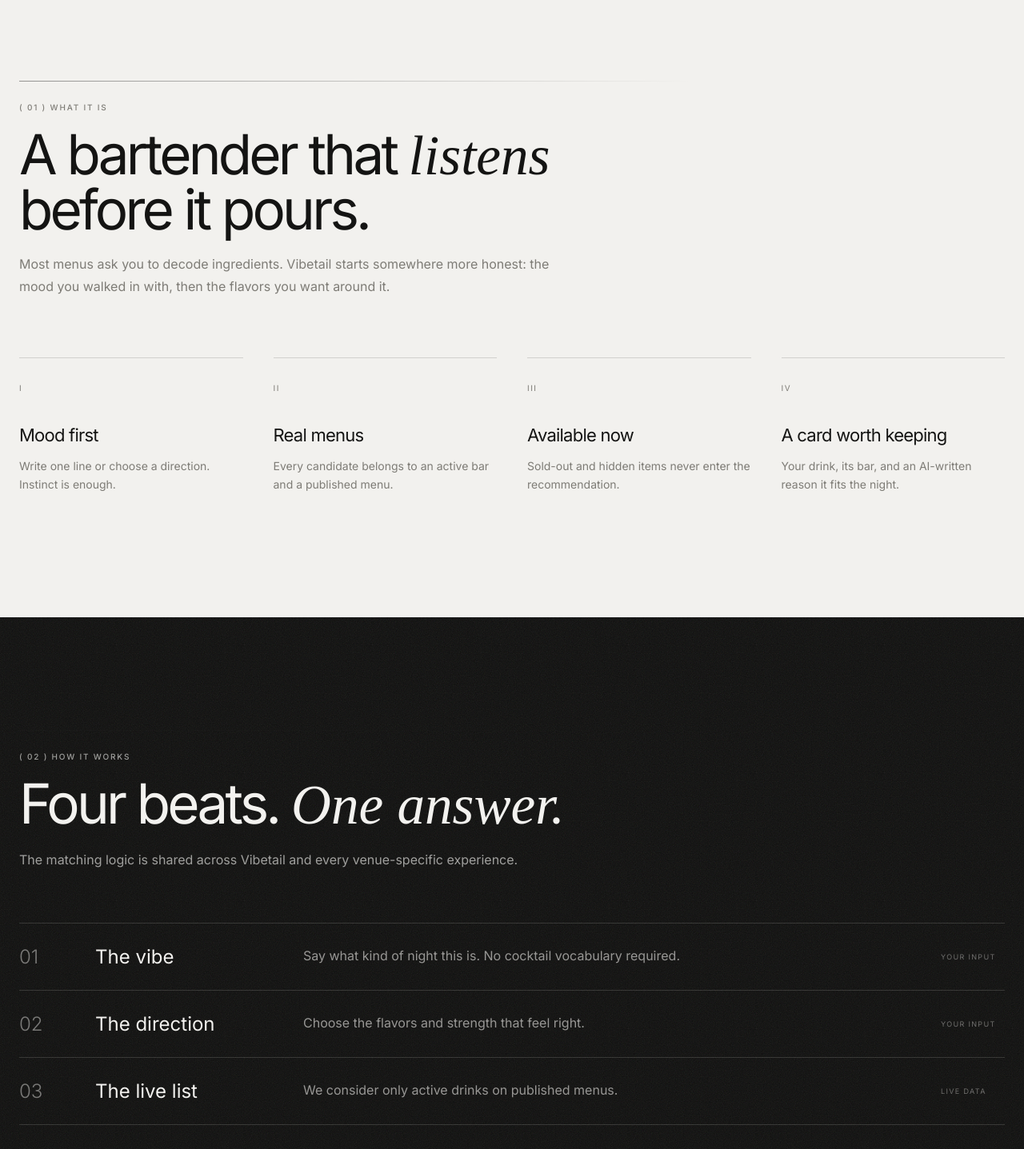
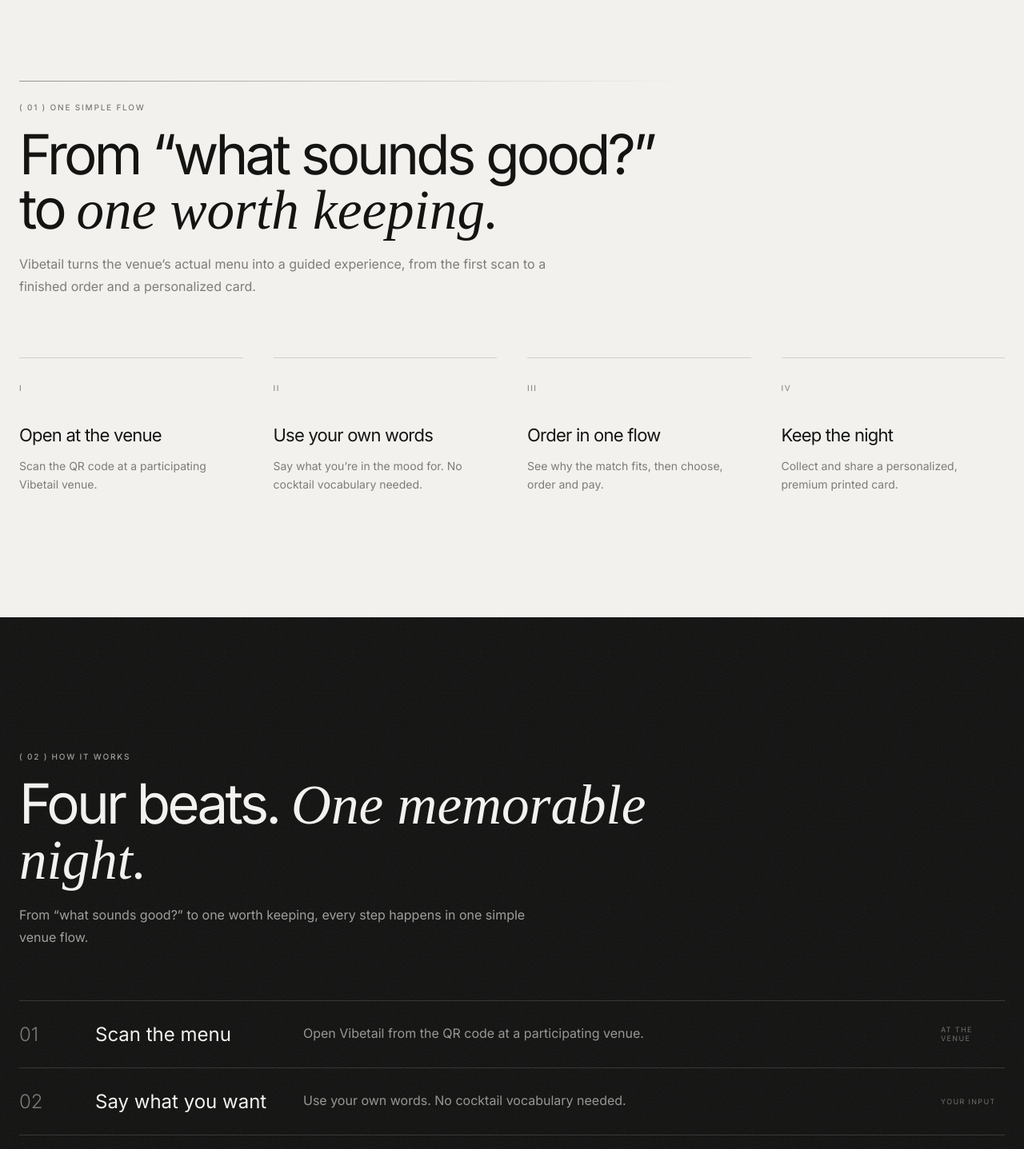
Before and after one commit to daaabing/vibetail-v2, a React (Vite) app in the folder apps/web/: page / in a window 1280 px wide. Shown: the part 840-2277 px from the top of the page at 80% size. Built offline with nearby package versions, Linux system fonts and the light colour scheme; no server answers; a web font is replaced by a local one.

Commit message:
Sync landing page content with Vibetail site

```diff
--- a/apps/web/src/features/platform/pages/LandingPage.tsx
+++ b/apps/web/src/features/platform/pages/LandingPage.tsx
@@ -1,42 +1,34 @@
-import { useEffect, useState } from "react";
-import type { RestaurantDirectoryEntry } from "@vibetail/contracts";
-import { HttpRestaurantClient } from "../../../clients/http-restaurant-client.js";
 import { SiteFooter, SiteHeader } from "../components/SiteHeader.js";
 import { useSeo } from "../useSeo.js";
 
-const client = new HttpRestaurantClient();
-
 const steps = [
-  ["01", "The vibe", "Say what kind of night this is. No cocktail vocabulary required."],
-  ["02", "The direction", "Choose the flavors and strength that feel right."],
-  ["03", "The live list", "We consider only active drinks on published menus."],
-  ["04", "The match", "One real bar, one real pour, and a reason written for you."],
+  ["01", "Scan the menu", "Open Vibetail from the QR code at a participating venue.", "at the venue"],
+  ["02", "Say what you want", "Use your own words. No cocktail vocabulary needed.", "your input"],
+  ["03", "Choose, order, pay", "See why it fits, then complete the order in one flow.", "one flow"],
+  ["04", "Print your keepsake", "Leave with a personalized, premium card made to collect and share.", "take it with you"],
 ] as const;
 
 export function LandingPage() {
-  const [venues, setVenues] = useState<RestaurantDirectoryEntry[]>();
-  const [failed, setFailed] = useState(false);
-  useSeo("Vibetail — Meet the drink you didn't know how to order", "Match your mood with a real drink from a real bar.");
-  useEffect(() => { client.listActiveRestaurants().then(setVenues).catch(() => setFailed(true)); }, []);
+  useSeo("Vibetail — Meet the drink you didn't know how to order", "Tell Vibetail what you're in the mood for, then choose, order and pay from the venue's actual menu.");
 
   return <div className="house-page house-landing"><SiteHeader overlay /><main>
     <section className="landing-hero">
       <div className="landing-hero-media" aria-hidden><img src="/hero.jpg" alt="" /><div className="film-grain" /><img className="landing-drummer" src="/drummer.png" alt="" /></div>
-      <div className="house-shell landing-hero-copy"><h1><em>Meet the drink</em> you didn’t<br />know how to <em>order.</em></h1><p>Tell us how tonight actually feels. Vibetail reads the live menus of independent bars and finds the pour that belongs in this moment.</p><div><a className="house-button house-button-light" href="/match">Match my vibe</a><span className="house-script">Free · no account · one minute</span></div></div>
+      <div className="house-shell landing-hero-copy"><p className="house-eyebrow on-dark">Available at Vibetail venues</p><h1><em>Meet the drink</em> you didn’t<br />know how to <em>order.</em></h1><p>Tell Vibetail what you’re in the mood for. It finds a match from the venue’s actual menu, then takes you all the way through ordering and payment.</p><div><a className="house-button house-button-light" href="#how-it-works">See how it works <span>→</span></a></div></div>
       <a className="hero-scroll" href="#what" aria-label="Learn more">↓</a>
     </section>
 
-    <section id="what" className="house-section house-paper"><div className="house-shell"><div className="house-section-head"><p className="house-eyebrow">( 01 ) What it is</p><h2>A bartender that <em>listens</em><br />before it pours.</h2><p>Most menus ask you to decode ingredients. Vibetail starts somewhere more honest: the mood you walked in with, then the flavors you want around it.</p></div><div className="house-columns">
-      <article><span>I</span><h3>Mood first</h3><p>Write one line or choose a direction. Instinct is enough.</p></article>
-      <article><span>II</span><h3>Real menus</h3><p>Every candidate belongs to an active bar and a published menu.</p></article>
-      <article><span>III</span><h3>Available now</h3><p>Sold-out and hidden items never enter the recommendation.</p></article>
-      <article><span>IV</span><h3>A card worth keeping</h3><p>Your drink, its bar, and an AI-written reason it fits the night.</p></article>
+    <section id="what" className="house-section house-paper"><div className="house-shell"><div className="house-section-head"><p className="house-eyebrow">( 01 ) One simple flow</p><h2>From “what sounds good?”<br />to <em>one worth keeping.</em></h2><p>Vibetail turns the venue’s actual menu into a guided experience, from the first scan to a finished order and a personalized card.</p></div><div className="house-columns">
+      <article><span>I</span><h3>Open at the venue</h3><p>Scan the QR code at a participating Vibetail venue.</p></article>
+      <article><span>II</span><h3>Use your own words</h3><p>Say what you’re in the mood for. No cocktail vocabulary needed.</p></article>
+      <article><span>III</span><h3>Order in one flow</h3><p>See why the match fits, then choose, order and pay.</p></article>
+      <article><span>IV</span><h3>Keep the night</h3><p>Collect and share a personalized, premium printed card.</p></article>
     </div></div></section>
 
-    <section className="house-section house-ink"><div className="film-grain" /><div className="house-shell"><div className="house-section-head"><p className="house-eyebrow">( 02 ) How it works</p><h2>Four beats. <em>One answer.</em></h2><p>The matching logic is shared across Vibetail and every venue-specific experience.</p></div><ol className="house-steps">{steps.map(([no,title,body], index) => <li key={no}><span>{no}</span><h3>{title}</h3><p>{body}</p><small>{index < 2 ? "your input" : "live data"}</small></li>)}</ol><a className="house-button house-button-light" href="/match">Start at step one <span>→</span></a></div></section>
+    <section id="how-it-works" className="house-section house-ink"><div className="film-grain" /><div className="house-shell"><div className="house-section-head"><p className="house-eyebrow">( 02 ) How it works</p><h2>Four beats. <em>One memorable night.</em></h2><p>From “what sounds good?” to one worth keeping, every step happens in one simple venue flow.</p></div><ol className="house-steps">{steps.map(([no,title,body,label]) => <li key={no}><span>{no}</span><h3>{title}</h3><p>{body}</p><small>{label}</small></li>)}</ol><a className="house-button house-button-light" href="/restaurants">Find a Vibetail venue <span>→</span></a></div></section>
 
-    <section className="house-section house-paper-warm"><div className="house-shell specimen-layout"><div><div className="house-section-head"><p className="house-eyebrow">( 03 ) The card</p><h2>One pour,<br /><em>written down.</em></h2><p>The model chooses from a verified candidate set. The facts on the card always come from the bar’s current menu.</p></div><a className="house-text-link" href="/match">Find yours →</a></div><div className="specimen-card"><img src="/brand/tile-martini.jpg" alt="A martini in Vibetail's collage style" /><div className="specimen-card-copy"><span>No. 01</span><p>Your match for tonight</p><h3>The live-menu pour</h3><blockquote>“A little bright, a little unexpected, and exactly where the night is headed.”</blockquote></div></div></div></section>
+    <section className="house-section house-paper-warm"><div className="house-shell specimen-layout"><div><div className="house-section-head"><p className="house-eyebrow">( 03 ) Your keepsake</p><h2>Your drink.<br /><em>Your night.</em></h2><p>Complete the order, then leave with a personalized, premium printed card made to collect and share.</p></div><a className="house-text-link" href="/restaurants">Find a venue →</a></div><div className="specimen-card"><img src="/brand/tile-martini.jpg" alt="A martini in Vibetail's collage style" /><div className="specimen-card-copy"><span>Personal edition · 0427</span><p>Your drink · your night</p><h3>The Second Wind</h3><blockquote>Bright / citrus / herbal</blockquote></div></div></div></section>
 
-    <section className="house-section house-paper"><div className="house-shell"><div className="house-section-head"><p className="house-eyebrow">( 04 ) Choose your door</p><h2>One platform.<br /><em>Every way into the night.</em></h2></div><div className="house-paths"><a href="/match"><span>01</span><h3>Match across Vibetail</h3><p>Search all active bars and every published menu.</p><b>Start matching →</b></a><a href="/restaurants"><span>02</span><h3>Explore the bars</h3><p>Find the room first, then meet its menu.</p><b>Open the directory →</b></a><a href="/for-bars"><span>03</span><h3>Run your menu</h3><p>Publish, update availability and share your own link.</p><b>For bars →</b></a></div><p className="landing-live-note">{failed ? "The live venue count is temporarily unavailable." : venues ? `${venues.length} active ${venues.length === 1 ? "bar" : "bars"} ready to match.` : "Reading tonight’s live menus…"}</p></div></section>
+    <section className="house-section house-paper"><div className="house-shell"><div className="house-section-head"><p className="house-eyebrow">( 04 ) For bars and cocktail venues</p><h2>Bring Vibetail<br />to your <em>venue.</em></h2><p>Turn your cocktail menu into a guided ordering experience that helps guests decide faster, complete payment and leave with a reason to remember you.</p></div><div className="house-paths"><a href="/for-bars"><span>01</span><h3>Guests decide faster</h3><p>Guide each guest from an open-ended mood to one confident menu choice.</p><b>Explore the venue platform →</b></a><a href="/for-bars"><span>02</span><h3>Ordering + payment included</h3><p>Keep discovery, selection, ordering and payment together in one flow.</p><b>See how it works →</b></a><a href="/for-bars"><span>03</span><h3>Printed cards drive recall</h3><p>Give guests a personalized keepsake made to collect and share.</p><b>Bring it to your venue →</b></a></div><p className="landing-live-note">Simple menus can go live in approximately 30 minutes. Setup depends on menu size and complexity.</p><a className="house-text-link" href="mailto:hello@vibetail.com?subject=Bring%20Vibetail%20to%20my%20venue">Book a walkthrough →</a></div></section>
   </main><SiteFooter /></div>;
 }
```
